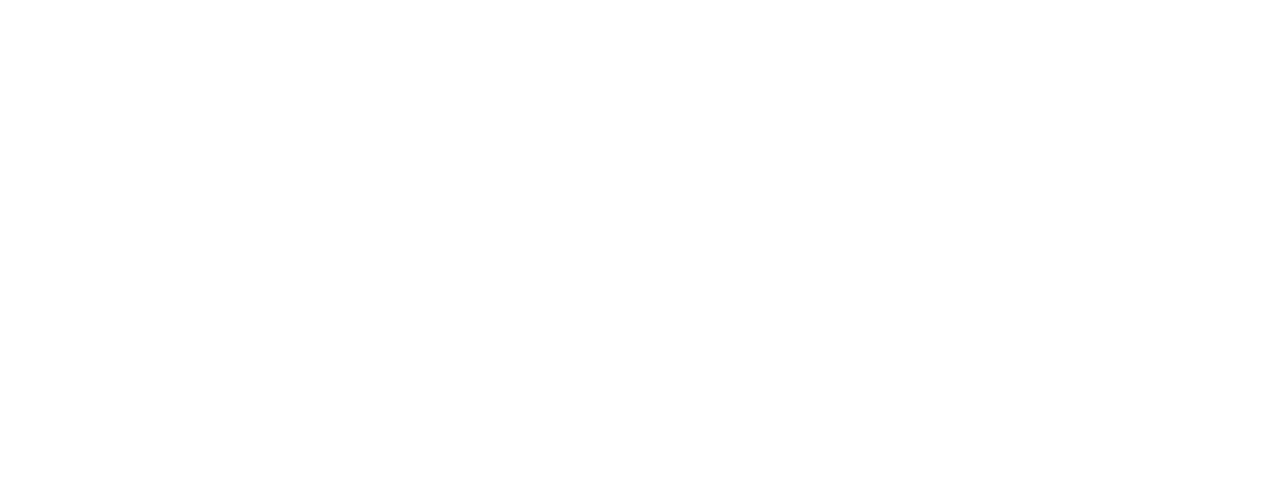
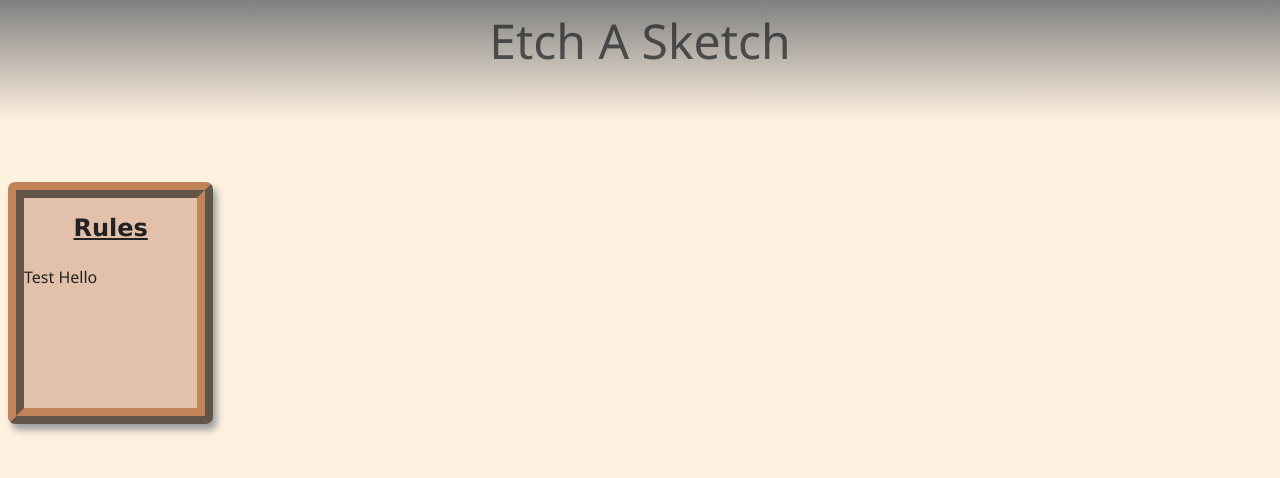
Before and after one commit to SometimesTheFur/etchASketch, a plain HTML site: page index.html in a window 1280 px wide. Drawn offline with Linux system fonts and the light colour scheme.

Commit message:
Added css Grid and some styles

```diff
--- a/etchASketch.js
+++ b/etchASketch.js
@@ -0,0 +1,38 @@
+const container = document.querySelector('#container');
+    container.style.placeContent = 'center';
+    container.classList.add('container');
+
+
+    const div1 = document.createElement('div');
+        div1.classList.add('div1');
+
+        const title = document.createElement('p');
+            title.classList.add('title');
+            title.style.alignContent = 'center';
+            title.style.justifyContent = 'center';
+            title.textContent = "Etch A Sketch";
+        div1.appendChild(title);
+
+    container.appendChild(div1);
+
+    const div2 = document.createElement('div');
+        div2.classList.add('div2');
+
+        const rulesTop = document.createElement('p');
+            rulesTop.classList.add('rulesTop');
+            rulesTop.style.alignContent = 'center';
+            rulesTop.style.justifyContent = 'center';
+            rulesTop.textContent = "Rules"
+        div2.appendChild(rulesTop);
+
+        const rulesBody = document.createElement('ul');
+            rulesBody.classList.add('rulesBody');
+            rulesBody.style.alignContent = 'center';
+            rulesBody.style.justifyContent;
+
+            const r1 = document.createTextNode("Test" + " Hello");
+            div2.appendChild(r1);
+
+        div2.appendChild(rulesBody);
+
+    container.appendChild(div2);
--- a/styles.css
+++ b/styles.css
@@ -0,0 +1,52 @@
+html, body {
+    padding: 0;
+    margin: 0;
+    background: rgba(255, 228, 196, 0.308);
+    color: #222;
+    font-family: 'Segoe UI', Tahoma, Geneva, Verdana, sans-serif;
+}
+#container {
+    display: grid;
+    grid-template-columns: repeat(12, 1fr);
+    grid-template-rows: repeat(12, 1fr);
+}
+
+.div1 {
+    background-image: linear-gradient(grey, rgba(128, 128, 128, 0));
+    grid-row: 1/3;
+    grid-column: 1/13;
+    margin: 0;
+}
+
+.title {
+    text-align: center;
+    font-size: 3rem;
+    margin-top: .5rem;
+    color: rgba(21, 24, 27, 0.671);
+
+}
+
+.div2 {
+    background-color: rgba(160, 81, 45, 0.301);
+    grid-row: 4/8;
+    grid-column: 1/3;
+    margin-left: .5rem;
+    border: 1rem ridge rgba(83, 43, 12, 0.562);
+    border-radius: 7px;
+    box-shadow: 4px 6px 7px rgba(90, 103, 116, 0.589);
+
+}
+.rulesTop {
+    text-align: center;
+    font-size: 1.5rem;
+    margin-top: 1rem;
+    text-decoration: underline;
+    font-weight: bolder;
+    font-family: 'Lucida Sans', 'Lucida Sans Regular', 'Lucida Grande', 'Lucida Sans Unicode', Geneva, Verdana, sans-serif;
+}
+
+.rulesBody {
+    text-align: left;
+    font-size: 1rem;
+    margin-top: 1rem;
+}
```
Also changed, not shown: index.html (+1 -0 lines).
